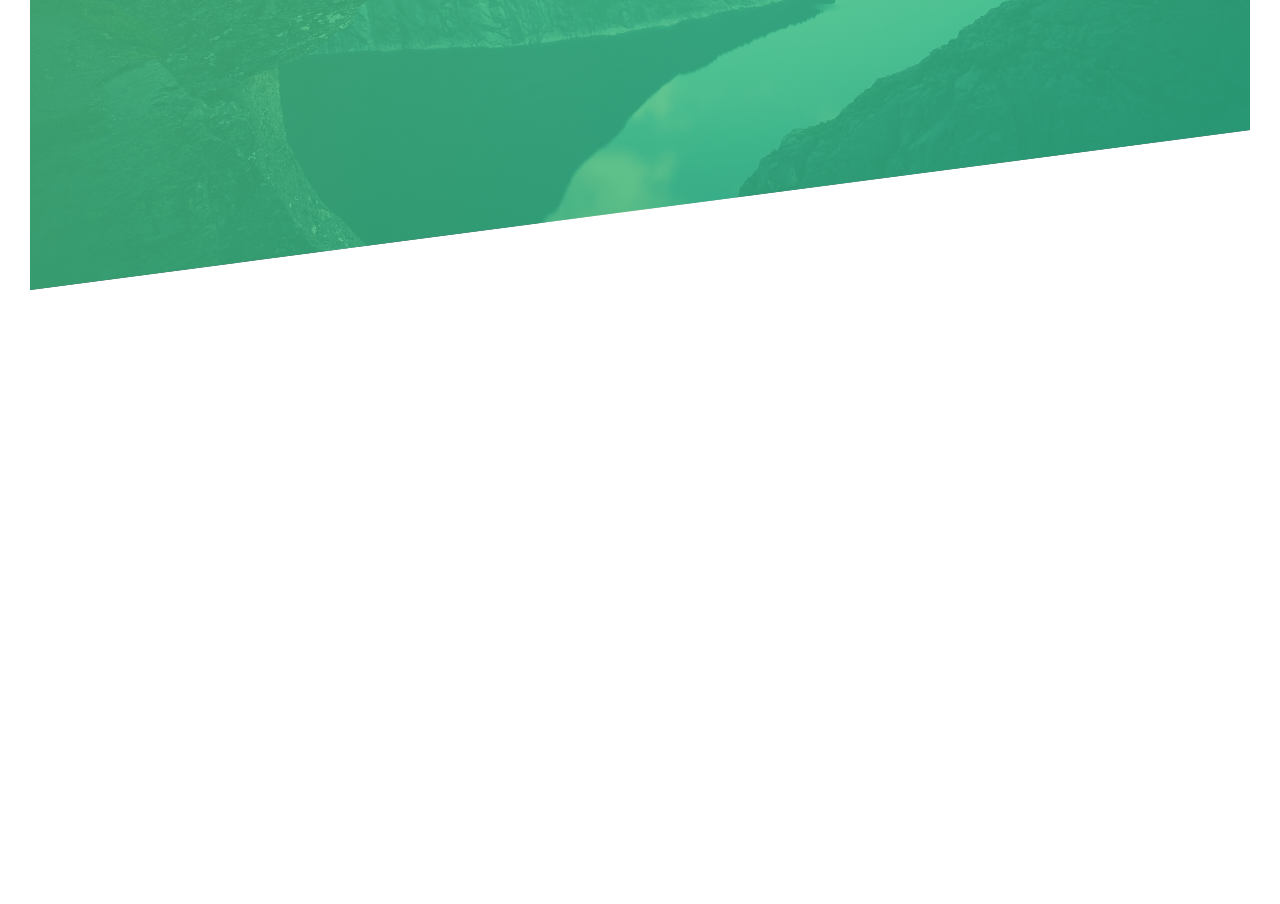
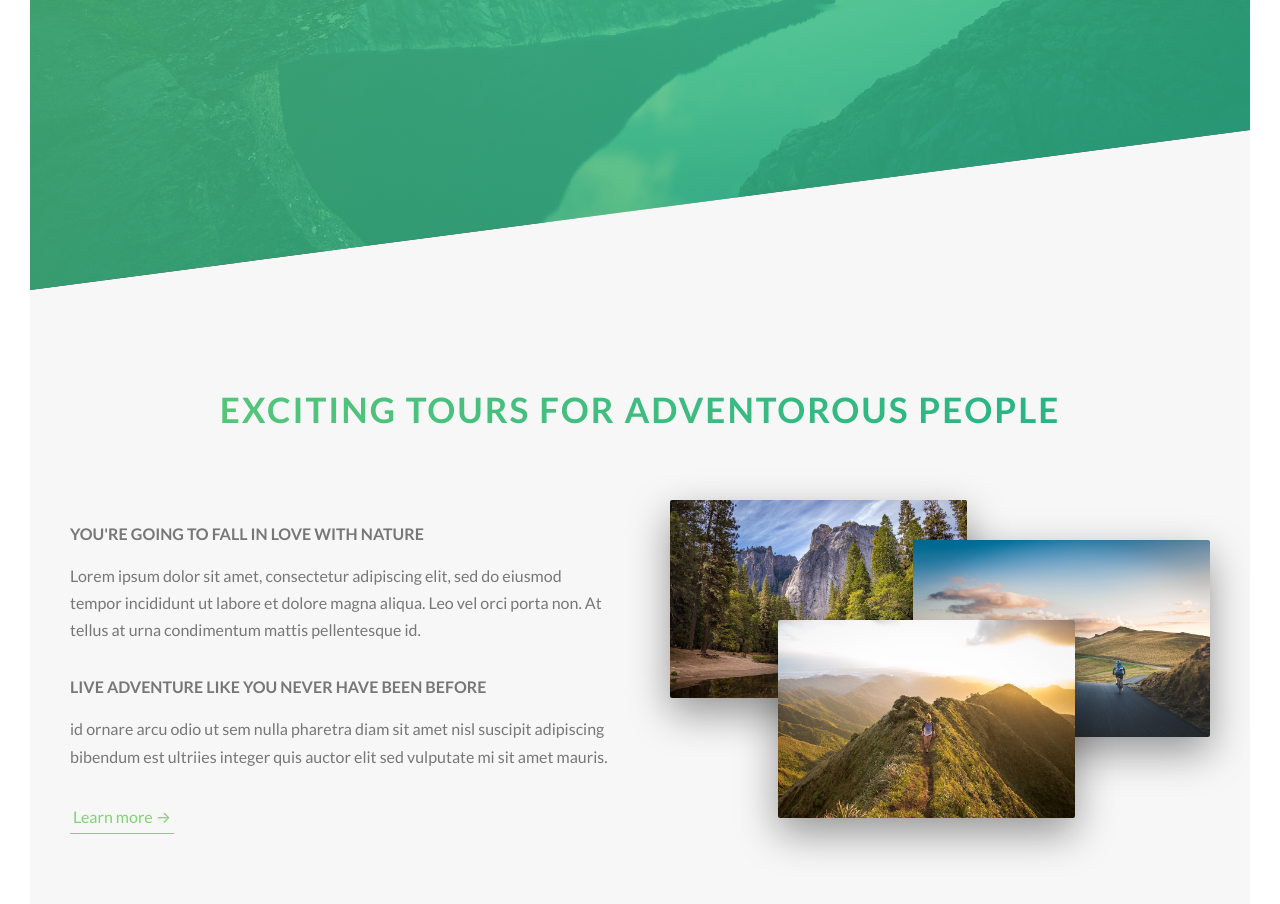
Before and after one commit to mohammadmaninang94/natours, a React (Create React App) app: page / in a window 1280 px wide. Shown: the part 500-1404 px from the top of the page. Before the commit the page ends 820 px from the top, so only its background shows below. Built offline with nearby package versions, Linux system fonts and the light colour scheme.

Commit message:
Added the main content of the home page

```diff
--- a/src/App.js
+++ b/src/App.js
@@ -1,10 +1,12 @@
 import React, { Fragment } from 'react';
 import Header from './components/header/header.component';
+import Main from './components/main/main.component';
 
 function App() {
   return (
     <Fragment>
       <Header />
+      <Main />
     </Fragment>
   );
 }
--- /dev/null
+++ b/src/components/main/main.component.jsx
@@ -0,0 +1,29 @@
+import React from 'react';
+
+const Main = () => (
+    <main>
+        <section className='section-about'>
+            <div className='u-center-text u-margin-bottom-big'>
+                <h2 className='heading-secondary'>Exciting tours for adventorous people</h2>
+            </div>
+            <div className='row'>
+                <div className='col-1-of-2'>
+                    <h3 className='heading-tertiary u-margin-bottom-small'>You're going to fall in love with nature</h3>
+                    <p className='pharagraph'>Lorem ipsum dolor sit amet, consectetur adipiscing elit, sed do eiusmod tempor incididunt ut labore et dolore magna aliqua. Leo vel orci porta non. At tellus at urna condimentum mattis pellentesque id.</p>
+                    <h3 className='heading-tertiary u-margin-bottom-small'>Live adventure like you never have been before</h3>
+                    <p className='pharagraph'>id ornare arcu odio ut sem nulla pharetra diam sit amet nisl suscipit adipiscing bibendum est ultriies integer quis auctor elit sed vulputate mi sit amet mauris.</p>
+                    <a href='#dwfd' className='btn-text'>Learn more &rarr;</a>
+                </div>
+                <div className='col-1-of-2'>
+                    <div className='composition'>
+                        <img src='img/nat-1-large.jpg' alt='Natours 1' className='composition__photo composition__photo--p1' />
+                        <img src='img/nat-2-large.jpg' alt='Natours 2' className='composition__photo composition__photo--p2' />
+                        <img src='img/nat-3-large.jpg' alt='Natours 3' className='composition__photo composition__photo--p3' />
+                    </div>
+                </div>
+            </div>
+        </section>
+    </main>
+);
+
+export default Main;
--- a/src/sass/abstracts/_variables.scss
+++ b/src/sass/abstracts/_variables.scss
@@ -3,9 +3,14 @@ $color-primary: #7ed56f;
 $color-primary-light: #55c57a;
 $color-primary-dark: #28b485;
 
+$color-grey-light-1: #f7f7f7;
+
 $color-white: #fff;
 $color-black: #000;
 $color-grey-dark: #777;
+
+// FONT
+$default-font-size: 1.6rem;
 
 // GRID
 $grid-width: 114rem;
--- a/src/sass/base/_typography.scss
+++ b/src/sass/base/_typography.scss
@@ -1,4 +1,3 @@
-
 body {
   margin: 0;
   font-family: "Lato", -apple-system, BlinkMacSystemFont, "Segoe UI", "Roboto",
@@ -46,3 +45,37 @@ body {
     animation: moveInRight 2s ease-out;
   }
 }
+
+.heading-secondary {
+  font-size: 3.5rem;
+  text-transform: uppercase;
+  font-weight: 700;
+  display: inline-block;
+  background-image: linear-gradient(
+    to right,
+    $color-primary-light,
+    $color-primary-dark
+  );
+  background-clip: text;
+  color: transparent;
+  letter-spacing: 2px;
+  transition: all 0.2s;
+
+  &:hover {
+    transform: skewY(2deg) skewX(15deg) scale(1.1);
+    text-shadow: 0.5rem 1rem 2rem rgba($color-black, 0.2);
+  }
+}
+
+.heading-tertiary {
+  font-size: $default-font-size;
+  font-weight: 700;
+  text-transform: uppercase;
+}
+
+.pharagraph {
+  font-size: $default-font-size;
+  &:not(:last-child) {
+    margin-bottom: 3rem;
+  }
+}
--- a/src/sass/base/_utilities.scss
+++ b/src/sass/base/_utilities.scss
@@ -0,0 +1,15 @@
+.u-center-text {
+  text-align: center;
+}
+
+.u-margin-bottom-big {
+  margin-bottom: 8rem;
+}
+
+.u-margin-bottom-medium {
+  margin-bottom: 4rem;
+}
+
+.u-margin-bottom-small {
+  margin-bottom: 1.5rem;
+}
--- a/src/sass/components/_button.scss
+++ b/src/sass/components/_button.scss
@@ -8,7 +8,7 @@
     border-radius: 100px;
     transition: all 0.2s;
     position: relative;
-      font-size: 1.6rem;
+    font-size: $default-font-size;
   }
 
   &:hover {
@@ -48,3 +48,27 @@
     }
   }
 }
+
+.btn-text {
+  &:link,
+  &:visited {
+    font-size: $default-font-size;
+    color: $color-primary;
+    display: inline-block;
+    text-decoration: none;
+    border-bottom: 1px solid $color-primary;
+    padding: 3px;
+    transition: all .2s;
+  }
+
+  &:hover {
+    background-color: $color-primary;
+    color: $color-white;
+    box-shadow: 0 1rem 2rem rgba($color-black, 0.15);
+    transform: translateY(-2px);
+  }
+  &:active {
+    box-shadow: 0 .5rem 2rem rgba($color-black, 0.15);
+    transform: translateY(0);
+  }
+}
--- /dev/null
+++ b/src/sass/components/_compositon.scss
@@ -0,0 +1,40 @@
+.composition {
+  position: relative;
+
+  &__photo {
+    width: 55%;
+    box-shadow: 0 1.5rem 4rem rgba($color-black, 0.4);
+    border-radius: 2px;
+    position: absolute;
+    z-index: 10;
+    transition: all 0.2s;
+    outline-offset: 2rem;
+
+    &--p1 {
+      left: 0;
+      top: -2rem;
+    }
+
+    &--p2 {
+      right: 0;
+      top: 2rem;
+    }
+
+    &--p3 {
+      left: 20%;
+      top: 10rem;
+    }
+
+    &:hover {
+      outline: 1.5rem solid $color-primary; // like border but can add outline offset add spacing
+      transform: scale(1.05) translateY(-.5rem);
+      box-shadow: 0 2.5rem 4rem rgba($color-black, 0.5);
+      z-index: 20;
+    }
+  }
+
+  &:hover &__photo:not(:hover) {
+      transform: scale(.95);
+  }
+  // to select image are not hovers
+}
--- a/src/sass/layout/_grid.scss
+++ b/src/sass/layout/_grid.scss
@@ -1,6 +1,5 @@
 .row {
   max-width: $grid-width;
-  background-color: #eee;
   margin: 0 auto; // automatically calculate left and right margin
 
   &:not(:last-child) {
@@ -10,7 +9,6 @@
   @include clearfix;
 
   [class^="col-"] {
-    background-color: red;
     float: left;
 
     &:not(:last-child) {
--- a/src/sass/main.scss
+++ b/src/sass/main.scss
@@ -8,6 +8,7 @@
 @import "base/utilities";
 
 @import "components/button";
+@import "components/compositon";
 
 @import "layout/grid";
 @import "layout/header";
--- a/src/sass/pages/_home.scss
+++ b/src/sass/pages/_home.scss
@@ -0,0 +1,5 @@
+.section-about {
+  background-color: $color-grey-light-1;
+  padding: 25rem 0;
+  margin-top: -20vh;
+}
```
Lines whose indentation alone changed are shown as unchanged.
